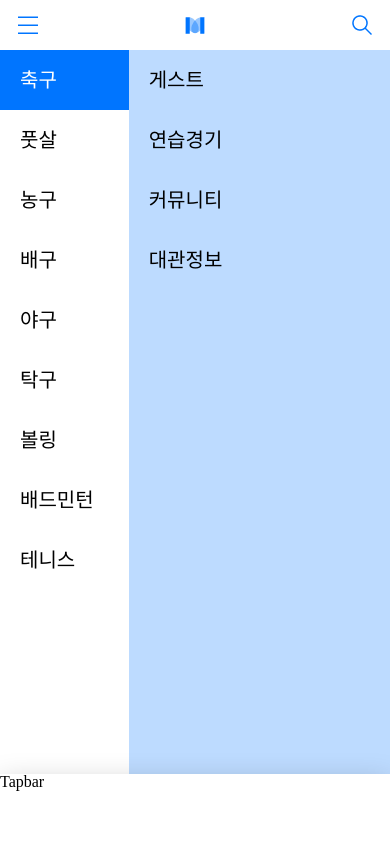
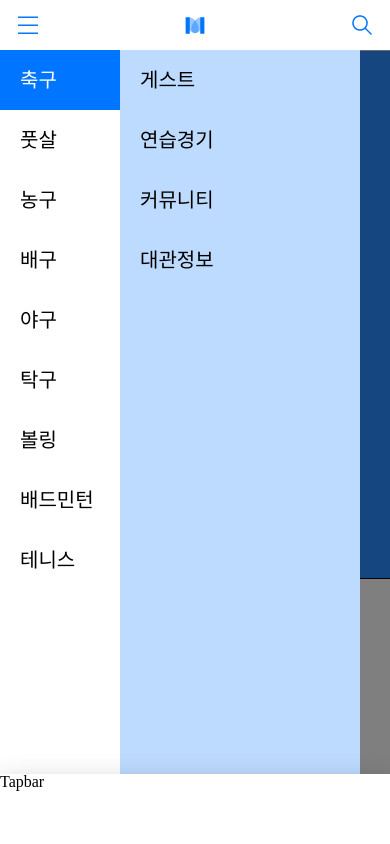
Before and after one commit to TiimMate/TeamMateClient, a React (Create React App) app: page / in a window 390 px wide. Both pictures are taken after a click on the picture 28 px from the left and 25 px from the top of the page. Shown: the top 844 px of the page. Built offline with nearby package versions, Linux system fonts and the light colour scheme; a web font is replaced by a local one.

Commit message:
Fix: HambergerMenu 위치 수정
-hamburgerMenu의 위치를 중앙에서 왼쪽 끝으로 수정했습니다.

```diff
--- a/src/components/layouts/Navbar/HamburgerMenu/HamburgerMenu.jsx
+++ b/src/components/layouts/Navbar/HamburgerMenu/HamburgerMenu.jsx
@@ -24,10 +24,11 @@ function HamburgerMenu({ setToggle }) {
   const [sportIdx, setSportIdx] = useState(0);
 
   const handleClickCategoryBtn = (e) => {
+    e.stopPropagation();
+
     const sportUrl = convertSportToUrl(SPORTS[sportIdx]);
     const categoryUrl = convertCategoryToUrl(e.target.textContent);
 
-    // 둘다 null이 아니면
     if (!!sportUrl && !!categoryUrl) {
       navigate(sportUrl + categoryUrl);
       setToggle(false);
@@ -36,13 +37,16 @@ function HamburgerMenu({ setToggle }) {
 
   // #TODO: api 나오면 key 바꾸기
   return (
-    <S.Wrapper>
+    <S.Wrapper onClick={() => setToggle(false)}>
       <S.EventContainer>
         {SPORTS.map((event, idx) => (
           <S.Event
             $isActivated={sportIdx === idx}
             key={idx}
-            onClick={() => setSportIdx(idx)}
+            onClick={(e) => {
+              e.stopPropagation();
+              setSportIdx(idx);
+            }}
           >
             {event}
           </S.Event>
--- a/src/components/layouts/Navbar/HamburgerMenu/HamburgerMenu.style.jsx
+++ b/src/components/layouts/Navbar/HamburgerMenu/HamburgerMenu.style.jsx
@@ -2,7 +2,7 @@ import styled from 'styled-components';
 
 export const Wrapper = styled.div`
   display: flex;
-  justify-content: center;
+  justify-content: start;
 
   position: fixed;
   top: 50px;
@@ -20,11 +20,7 @@ export const EventContainer = styled.div`
   display: flex;
   flex-direction: column;
 
-  width: 33%;
-
-  @media screen and (min-width: 768px) {
-    width: 253.44px;
-  }
+  width: 120px;
 
   height: auto;
   background: #fff;
@@ -44,17 +40,17 @@ export const Event = styled.div`
   font-style: normal;
   font-weight: 400;
   line-height: 2.5rem; /* 200% */
+
+  &:hover {
+    cursor: pointer;
+  }
 `;
 
 export const CategoryContainer = styled.div`
   display: flex;
   flex-direction: column;
 
-  width: 67%;
-
-  @media screen and (min-width: 768px) {
-    width: 514.56px;
-  }
+  width: 240px;
 
   background: var(--Misty-Blue, #bddbff);
 `;
@@ -74,6 +70,7 @@ export const Category = styled.div`
   line-height: 2.5rem; /* 200% */
 
   &:hover {
+    cursor: pointer;
     color: var(--Cyan-Blue, #0075ff);
   }
   &:focus {
```
